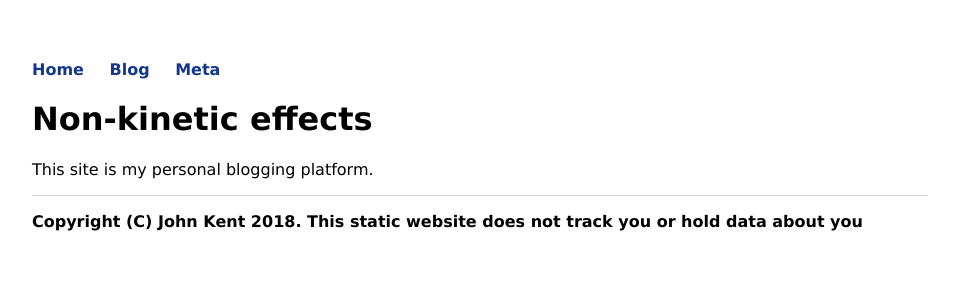
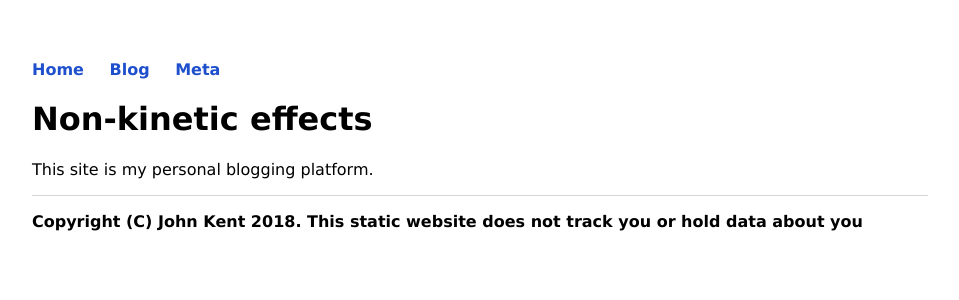
Before and after one commit to KineticLensman/KineticLensman.github.io, a Jekyll site: the page built from index.html, in a window 1280 px wide. Shown: the top 300 px of the page, without its empty margins (160-1119 px from the left). Built offline with Jekyll 4.4.1, drawn with Linux system fonts in a browser that asks for light colours.

Commit message:
testing colours

```diff
--- a/css/main.css
+++ b/css/main.css
@@ -16,11 +16,11 @@ nav ul li, footer ul li {
 }
 a {
     text-decoration: none;
-    color: #13368f /* #777; */
+    color: #1e4fcd /* #777; */
 }
 a:hover {
     text-decoration: underline;
-    color: #0f245a /* nor prevously specified */
+    color: #142f73 /* nor prevously specified */
 }
 li {
     /* added this one to zap a Times New Roman that was sneaking in from somewhere */
```
